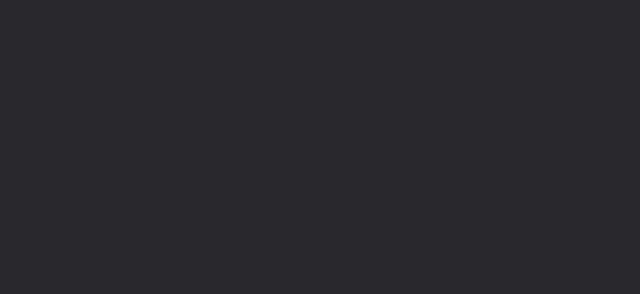
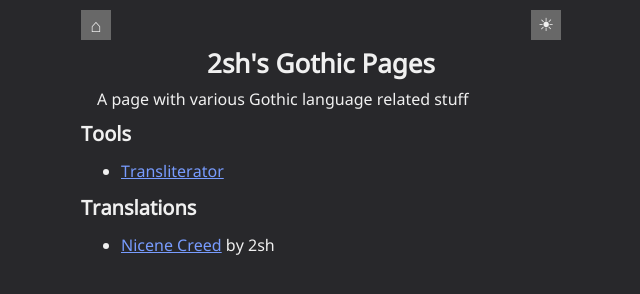
Before and after one commit to 2sh/gothic-pages, a website built with Vite: page src/index.html in a window 1280 px wide. Shown: the whole page, without its empty margins (129-769 px from the left). Built offline with nearby package versions, Linux system fonts and the light colour scheme.

Commit message:
Improve index page

```diff
--- a/src/index.html
+++ b/src/index.html
@@ -16,7 +16,46 @@
     x-data="{ info: null, darkMode: true }"
     :class="{ 'dark-mode': darkMode }">
     <main>
-      <h1></h1>
+      <div id="article-container">
+        <article>
+          <div id="article-inner">
+          <div class="menu">
+            <div>
+              <a class='square' href="index.html">⌂</a>
+            </div>
+            <div>
+              <button class='square'
+                x-text="darkMode ? '☀' : '☾'"
+                @click="darkMode = !darkMode"></button>
+            </div>
+          </div>
+          <div id="article-content">
+            <header>
+              <h1>2sh's Gothic Pages</h1>
+            </header>
+            <div>
+              <p>A page with various Gothic language related stuff</p>
+            </div>
+            <div>
+              <h2>Tools</h2>
+              <div>
+                <ul>
+                  <li><a href="transliterator.html">Transliterator</a></li>
+                </ul>
+              </div>
+            </div>
+            <div>
+              <h2>Translations</h2>
+              <div>
+                <ul>
+                  <li><a href="nicene-creed.html">Nicene Creed</a> by 2sh</li>
+                </ul>
+              </div>
+            </div>
+          </div>
+        </article>
+      </div>
     </main>
+    <script type="module" src="scripts/alpine-init.ts"></script>
   </body>
 </html>
--- /dev/null
+++ b/src/scripts/alpine-init.ts
@@ -0,0 +1,5 @@
+import Alpine from 'alpinejs'
+// @ts-ignore
+window.Alpine = Alpine
+
+Alpine.start()
```
